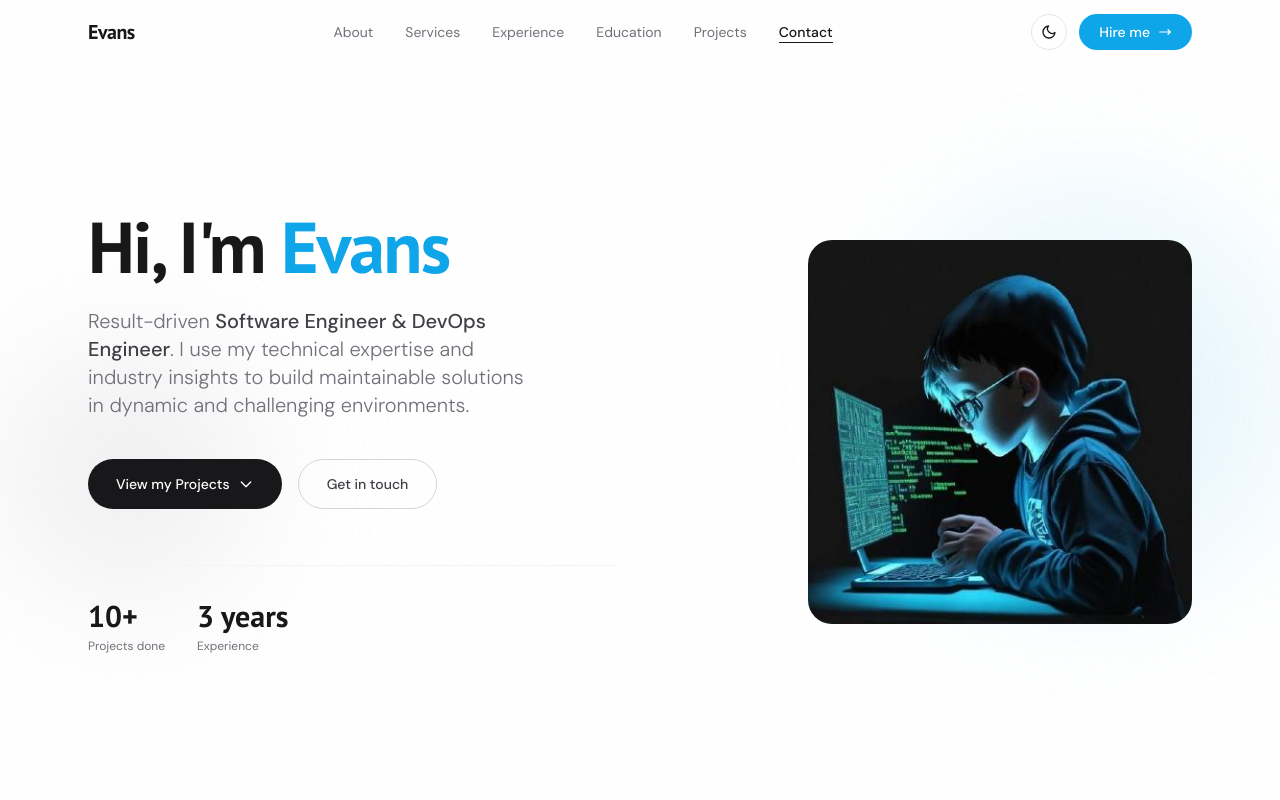
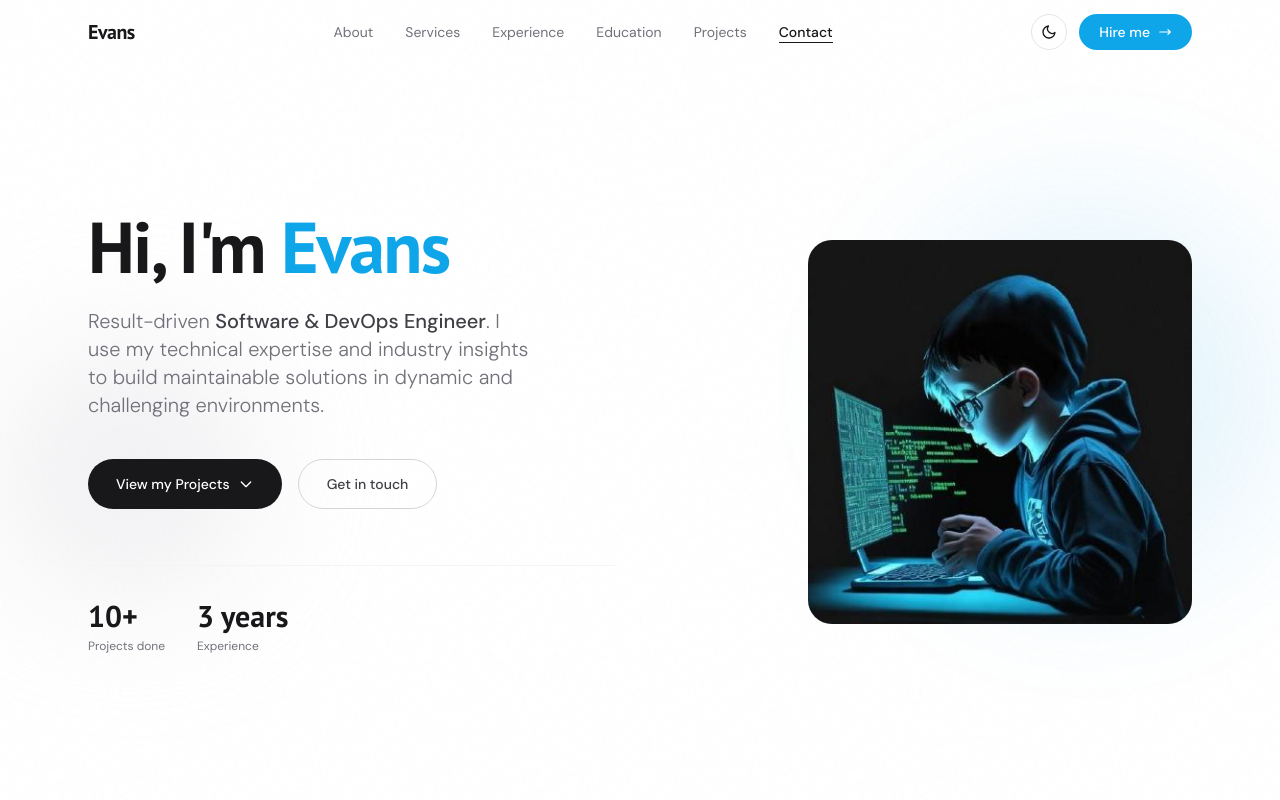
Before and after one commit to EvansMungai/EvansMungai, a plain HTML site: page index.html in a window 1280 px wide. Shown: the top 800 px of the page. Drawn offline with nearby package versions, Linux system fonts and the light colour scheme.

Commit message:
fix hero section.

```diff
--- a/index.html
+++ b/index.html
@@ -315,7 +315,7 @@
 
             <p
               class="reveal d2 text-lg md:text-xl text-zinc-500 dark:text-zinc-400 font-light leading-relaxed max-w-md mb-10">
-              Result-driven <strong class="font-medium text-zinc-700 dark:text-zinc-300">Software Engineer &amp; DevOps
+              Result-driven <strong class="font-medium text-zinc-700 dark:text-zinc-300">Software &amp; DevOps
                 Engineer</strong>. I use my technical expertise and industry insights to build maintainable solutions in
               dynamic and challenging environments.
             </p>
```
